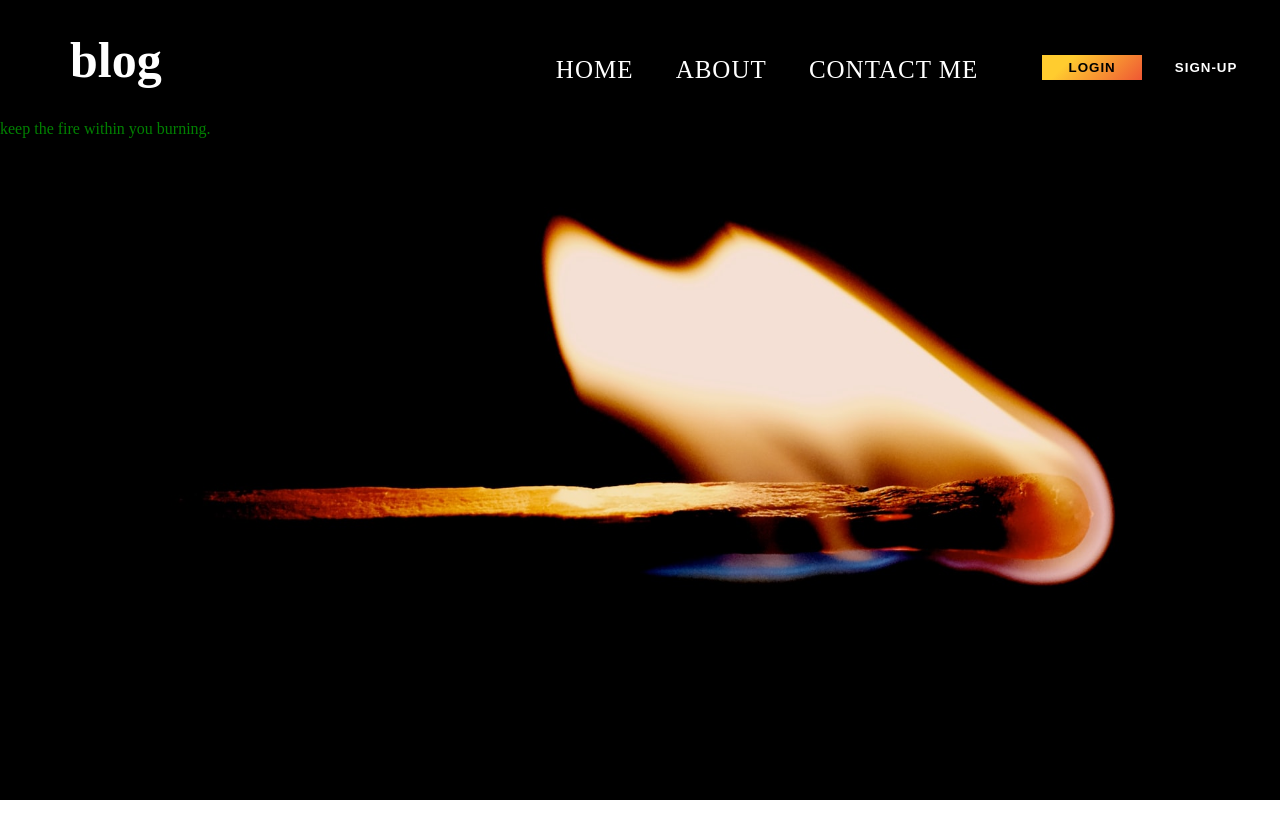
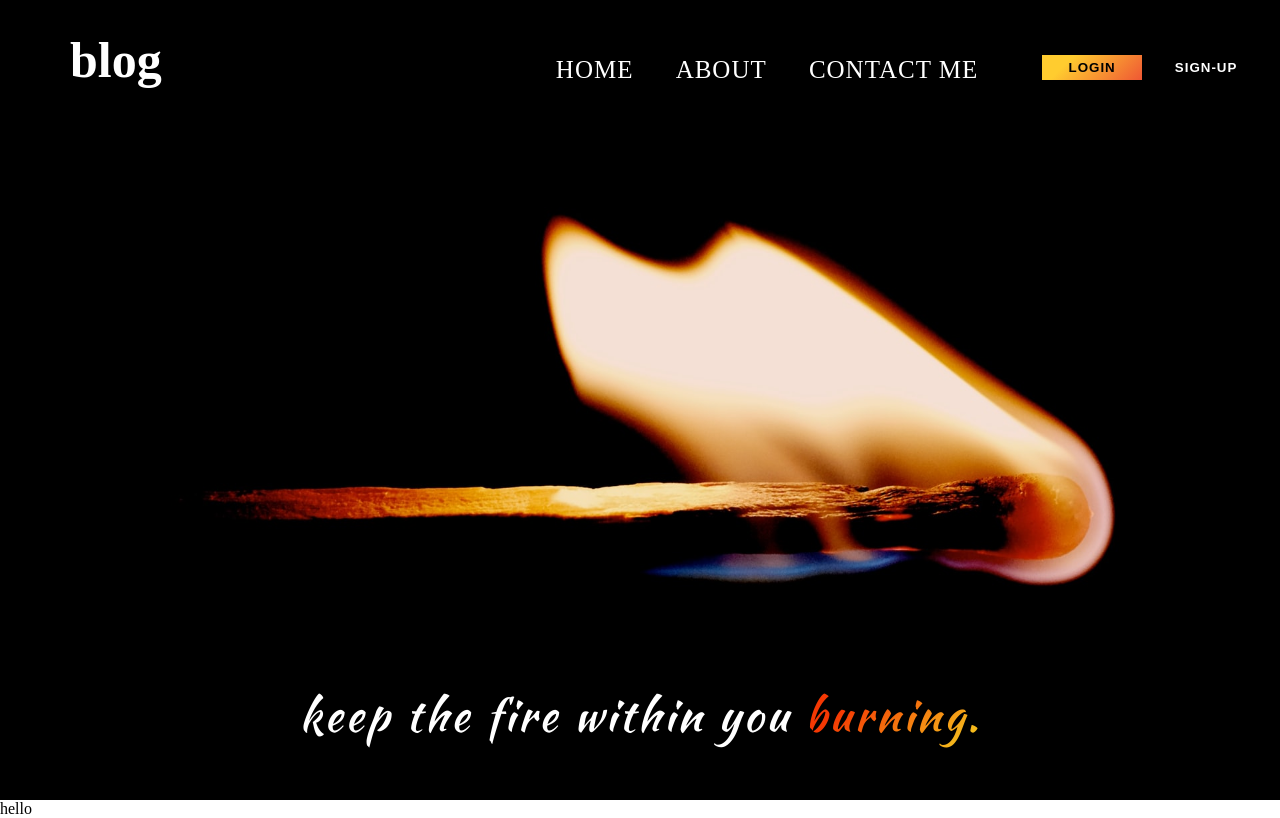
Before and after one commit to wolf-shubham/personal_blog, a website: page views/index.html in a window 1280 px wide. Drawn offline with Linux system fonts and the light colour scheme.

Commit message:
header tagline updated

```diff
--- a/public/css/style.css
+++ b/public/css/style.css
@@ -10,7 +10,6 @@ header {
   height: 100vh;
   background-image: url(/images/blog_3.jpg);
   background-size: 100% 115vh;
-  /* background-repeat: no-repeat; */
   overflow: hidden;
 }
 
@@ -95,5 +94,22 @@ header {
 }
 
 header p {
-  color: green;
+  color: #fff;
+  width: 100%;
+  margin: auto;
+  text-align: center;
+  position: absolute;
+  bottom: 5%;
+  font-size: 45px;
+  /* font-weight: bold; */
+  line-height: 2;
+  letter-spacing: 3px;
+  /* font-family: "Courgette", cursive; */
+  font-family: "Kaushan Script", cursive;
 }
+
+.tagline {
+  background: linear-gradient(315deg, #f5d020 0%, #f53803 74%);
+  -webkit-text-fill-color: transparent;
+  -webkit-background-clip: text;
+}
--- a/views/index.html
+++ b/views/index.html
@@ -5,6 +5,10 @@
     <meta http-equiv="X-UA-Compatible" content="IE=edge" />
     <meta name="viewport" content="width=device-width, initial-scale=1.0" />
     <link rel="stylesheet" href="/css/style.css">
+    <style>
+        @import url('https://fonts.googleapis.com/css2?family=Courgette&display=swap');
+        @import url('https://fonts.googleapis.com/css2?family=Courgette&family=Kaushan+Script&display=swap');
+    </style>
     <title>Document</title>
   </head>
   <body>
@@ -25,5 +29,10 @@
           </nav>
         <p>keep the fire within you <span class="tagline">burning.</span></p>
       </header>
+      <section>
+          <div>
+              hello
+          </div>
+      </section>
   </body>
 </html>
```
